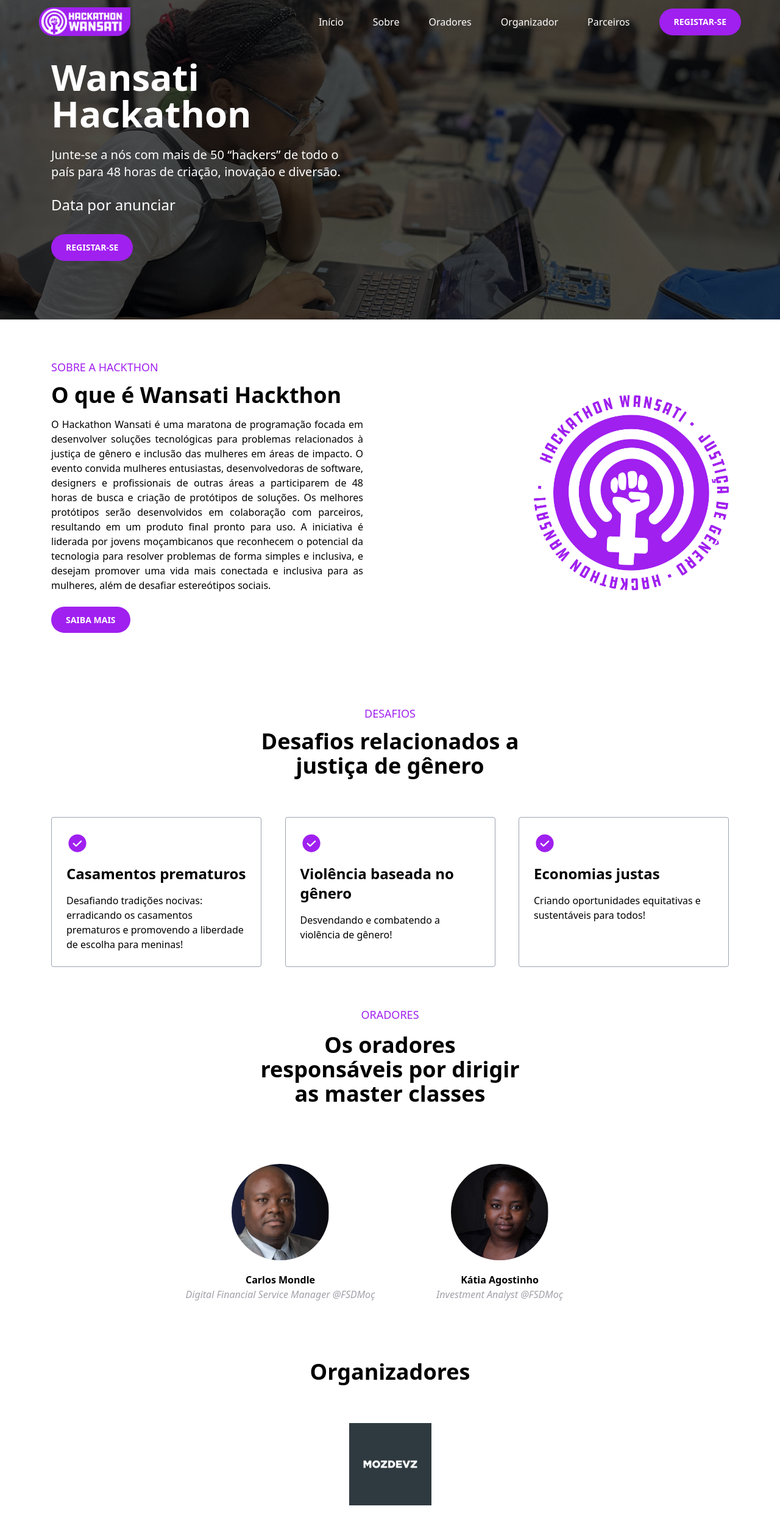
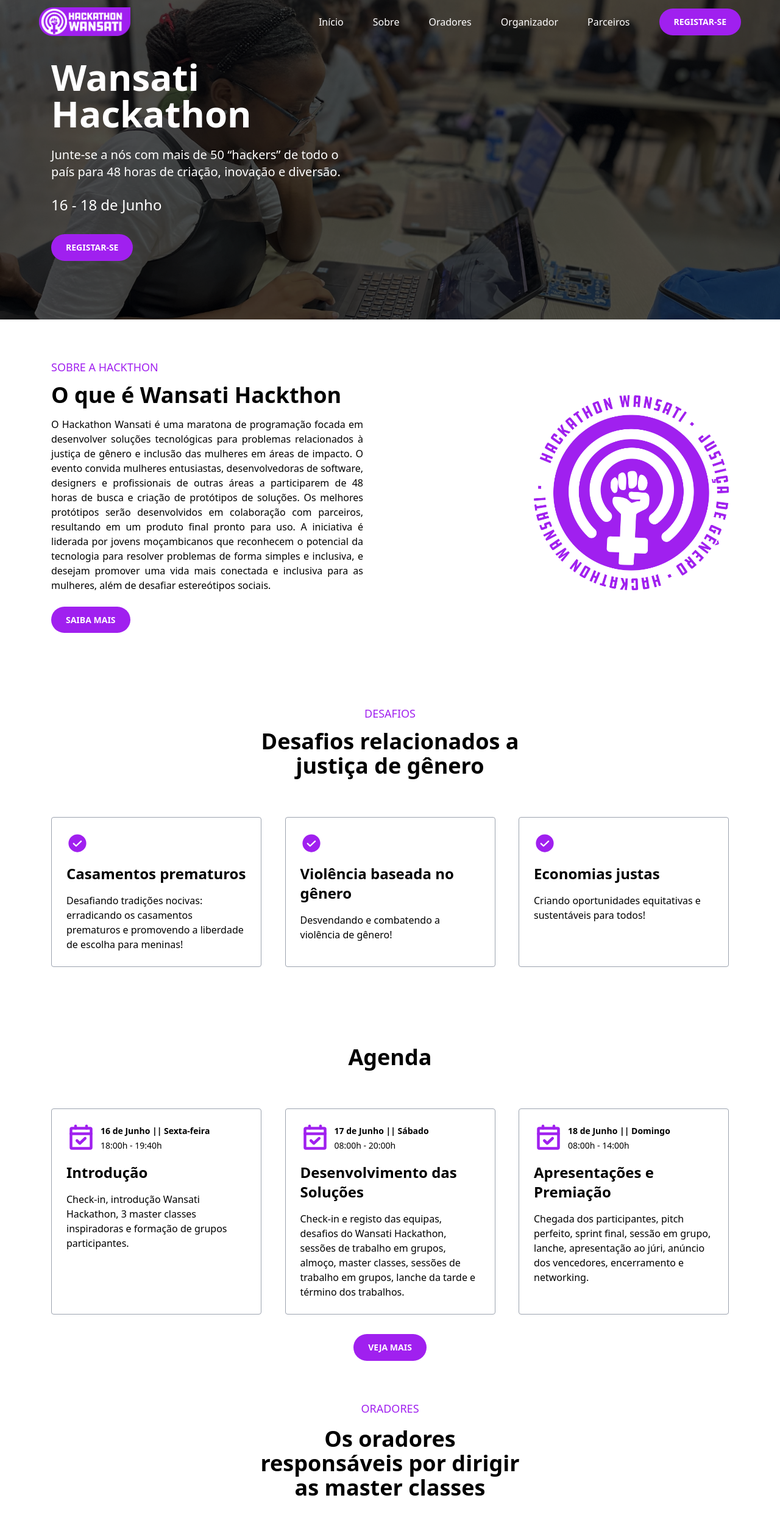
Before and after one commit to rnrnshn/wansati-hackthon, a Next.js app: page / in a window 1280 px wide. Shown: the top 2493 px of the page at 61% size. Built offline with nearby package versions, Linux system fonts and the light colour scheme.

Commit message:
fix: display the agenda

```diff
--- a/src/app/components/Hero.tsx
+++ b/src/app/components/Hero.tsx
@@ -13,7 +13,7 @@ const Hero = () => {
           Junte-se a nós com mais de 50 “hackers” de todo o país para 48 horas
           de criação, inovação e diversão.
         </p>
-        <p className="text-white text-2xl pb-8 max-md:text-center max-md:mb-5">Data por anunciar</p>
+        <p className="text-white text-2xl pb-8 max-md:text-center max-md:mb-5">16 - 18 de Junho</p>
 
         <div className="flex max-md:justify-center max-md:mb-20">
           <Link
--- a/src/app/page.tsx
+++ b/src/app/page.tsx
@@ -72,7 +72,7 @@ export default function Home() {
         </div>
       </section>
 
-      <section className="p-5 max-w-6xl mx-auto py-16 scroll-mt-10 hidden">
+      <section className="p-5 max-w-6xl mx-auto py-16 scroll-mt-10">
         <div className="text-center max-w-md w-full mx-auto">
           <h2 className="text-4xl font-bold">Agenda</h2>
         </div>
```
